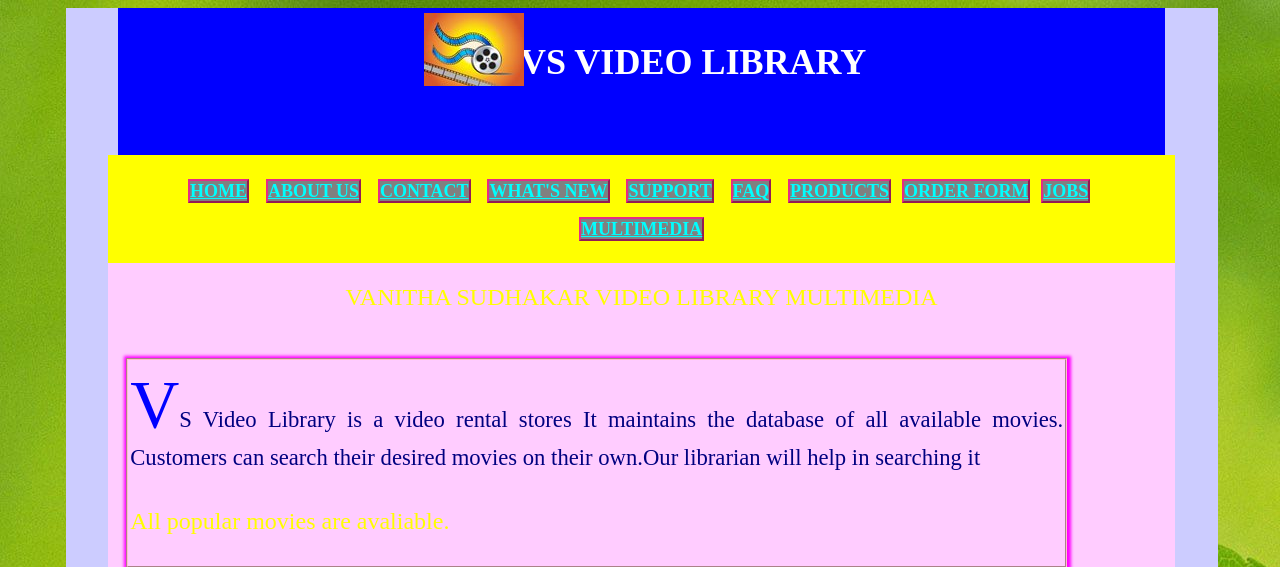
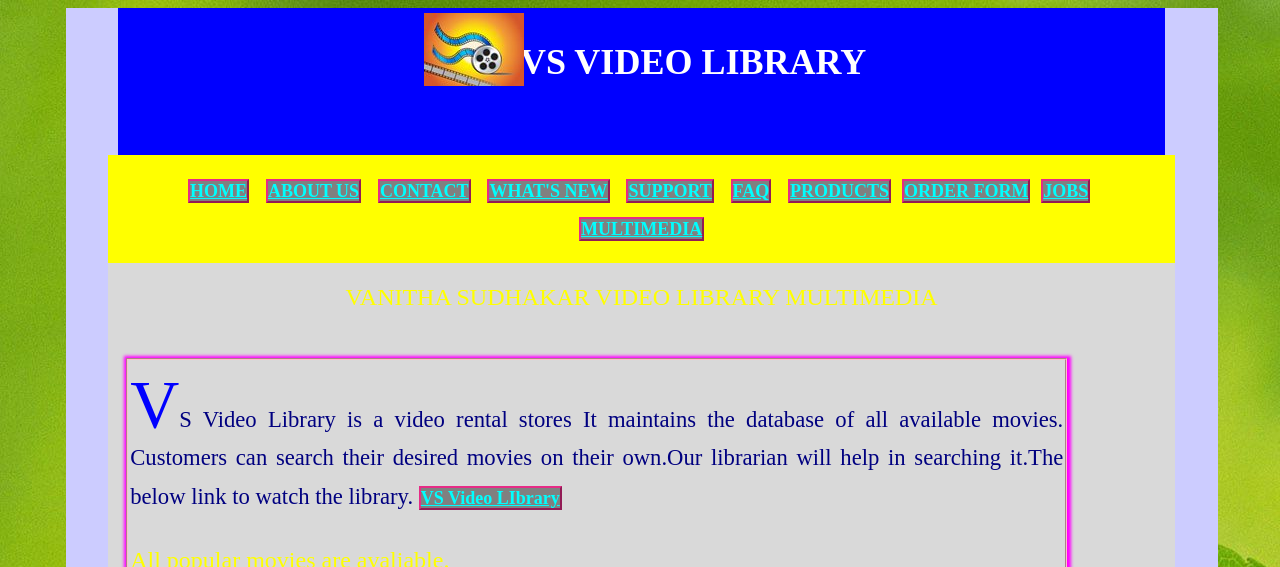
Before and after one commit to vanithajayasri/VS-Video-Library_HTML-CSS-Project, a plain HTML site: page multimedia.html in a window 1280 px wide. Shown: the top 567 px of the page. Drawn offline with Linux system fonts and the light colour scheme.

Commit message:
video link is placed in multimedia page

```diff
--- a/multimedia.html
+++ b/multimedia.html
@@ -36,7 +36,8 @@ VANITHA SUDHAKAR VIDEO LIBRARY MULTIMEDIA
 VS Video Library is a video rental stores
 
 It maintains the database of all available movies.
-Customers can search their desired movies on their own.Our librarian will help in searching it </p>
+Customers can search their desired movies on their own.Our librarian will help in searching it.The below link to watch the library.
+<a href=" https://www.youtube.com/watch?v=R17vaBpHnSQ"> VS Video LIbrary</a> </p>
 <p>
 All popular movies are avaliable.
 </p>
--- a/style.css
+++ b/style.css
@@ -165,7 +165,7 @@ body {
 		  -moz-flex: 1;
 		  -webkit-flex: 1;
 		  flex: 1 ;
-		  background:#ffccff;
+		  background:#d9d9d9;
 		  margin: 0px;
 		  width: 90%;
 
@@ -236,7 +236,7 @@ blockquote:first-of-type::first-letter {
 												h1{ color:white; text-align:center;}
 												.box-1{background:blue;}
 												.box-2{background:yellow;}
-												.box-3{background:#ffccff;}
+												.box-3{background:#d9d9d9;}
 
 
 
```
